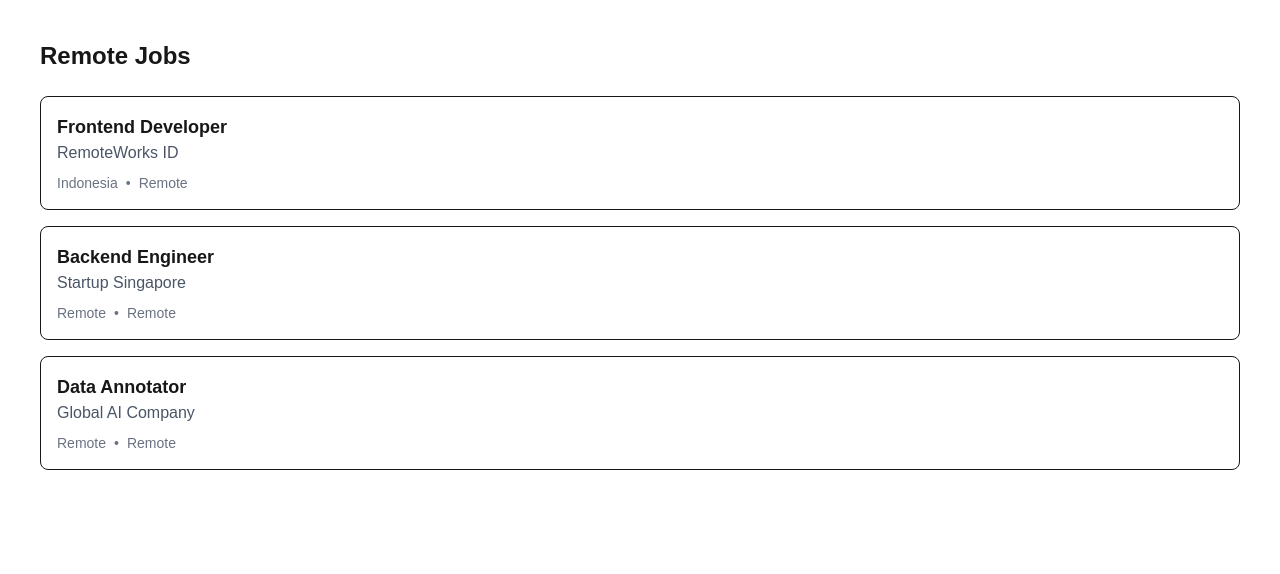
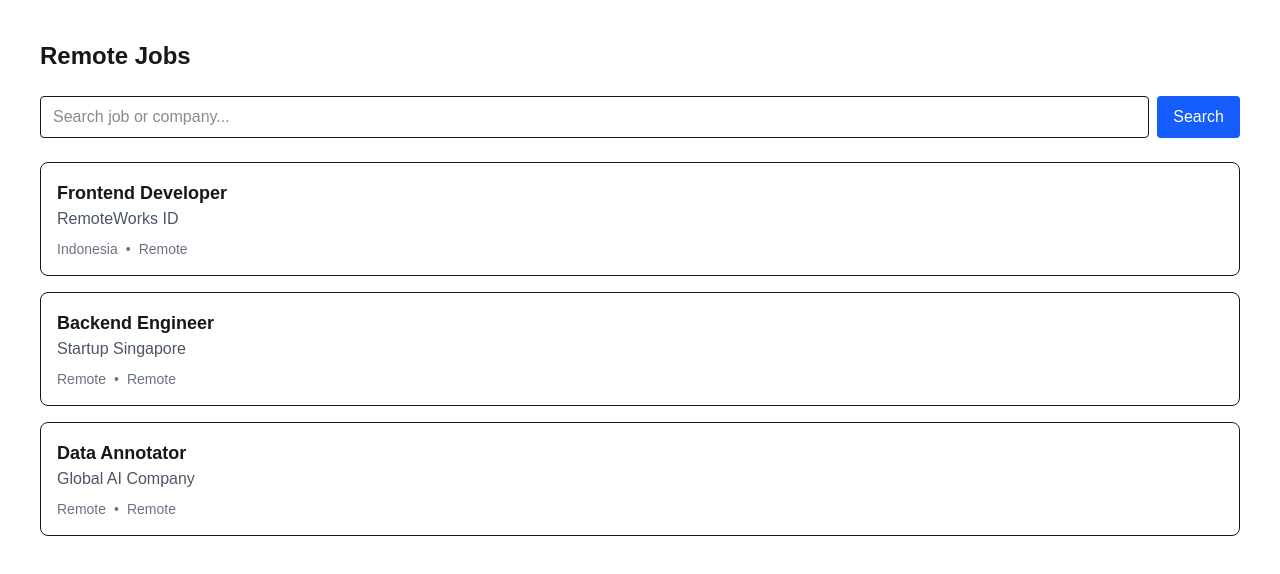
Before and after one commit to megakasmin/remoteworks-id, a Next.js app: page /jobs in a window 1280 px wide. Shown: the top 574 px of the page. Built offline with nearby package versions, Linux system fonts and the light colour scheme.

Commit message:
Add search bar UI to jobs page

```diff
--- a/app/jobs/page.tsx
+++ b/app/jobs/page.tsx
@@ -1,9 +1,11 @@
 import Card from "../../components/ui/Card";
+import SearchBar from "../../components/ui/SearchBar";
 
 export default function JobsPage() {
   return (
     <main className="p-10">
       <h1 className="text-2xl font-bold mb-6">Remote Jobs</h1>
+      <SearchBar />
 
       <div className="grid gap-4">
         <Card
--- /dev/null
+++ b/components/ui/SearchBar.tsx
@@ -0,0 +1,14 @@
+export default function SearchBar() {
+  return (
+    <div className="flex gap-2 mb-6">
+      <input
+        type="text"
+        placeholder="Search job or company..."
+        className="border px-3 py-2 rounded w-full"
+      />
+      <button className="px-4 py-2 rounded bg-blue-600 text-white">
+        Search
+      </button>
+    </div>
+  );
+}
```
